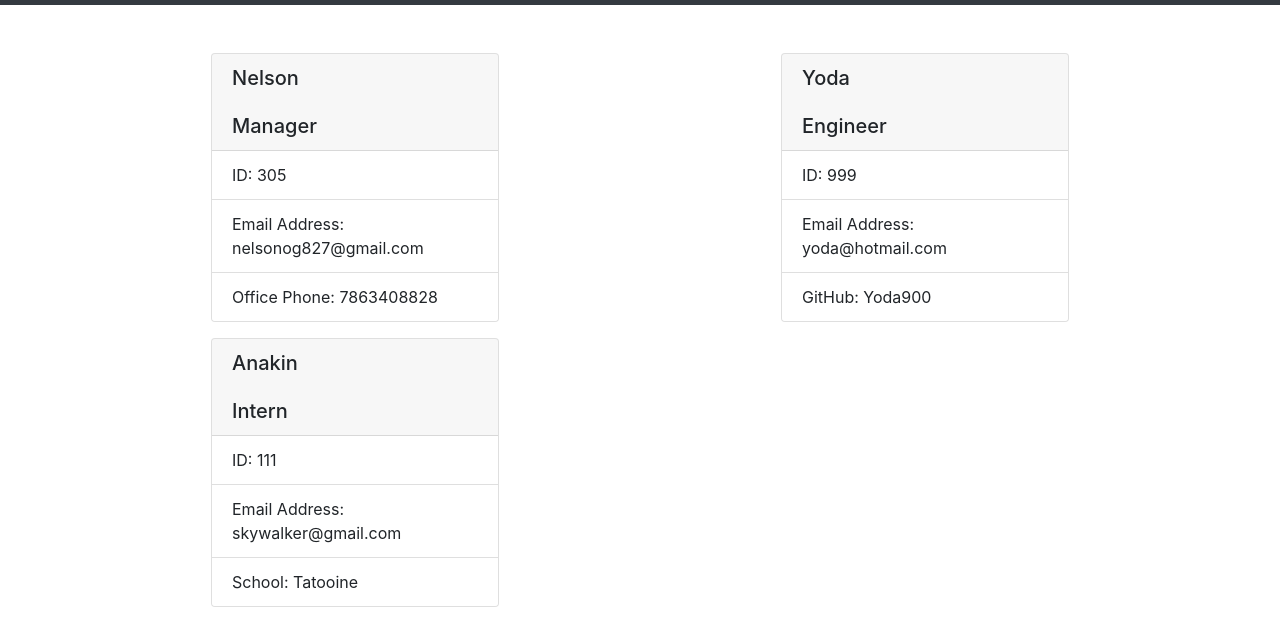
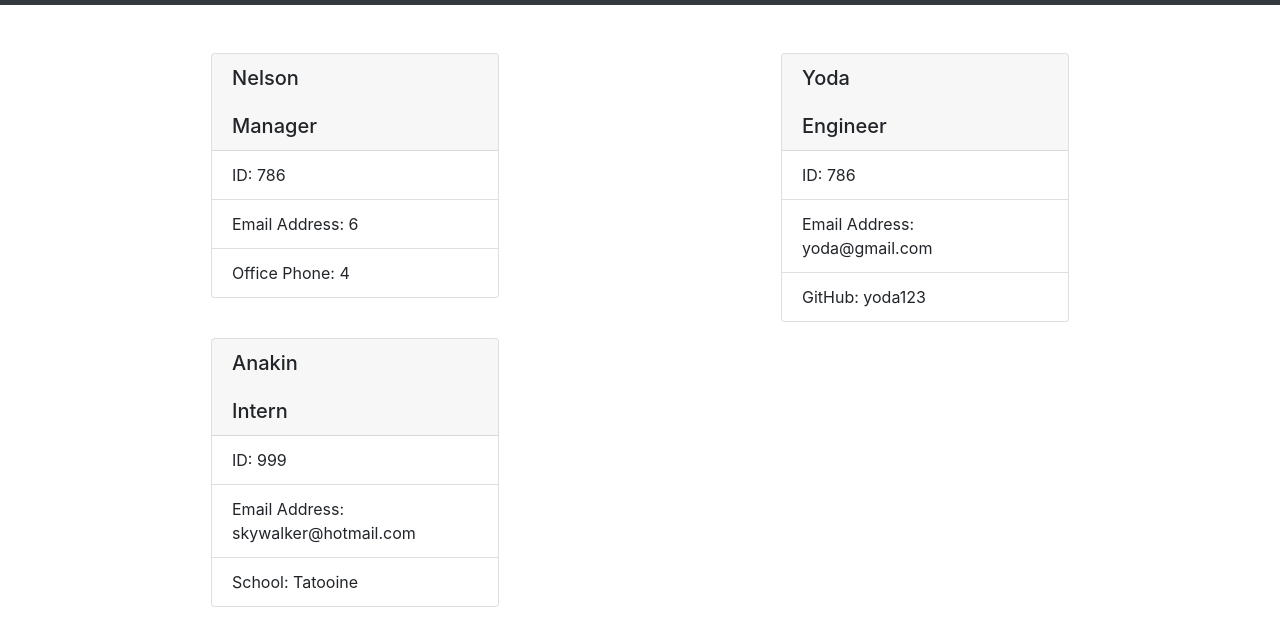
Before and after one commit to NMR-Code/TeamBuilder, a website: page output/team.html in a window 1280 px wide. Shown: the part 51-694 px from the top of the page. Drawn offline with nearby package versions, Linux system fonts and the light colour scheme.

```diff
--- a/output/team.html
+++ b/output/team.html
@@ -16,26 +16,26 @@
             <div class="card mx-auto mb-3" style="width: 18rem">
             <h5 class="card-header">Nelson<br /><br />Manager</h5>
             <ul class="list-group list-group-flush">
-                <li class="list-group-item">ID: 305</li>
-                <li class="list-group-item">Email Address: nelsonog827@gmail.com</li>
-                <li class="list-group-item">Office Phone: 7863408828</li>
+                <li class="list-group-item">ID: 786</li>
+                <li class="list-group-item">Email Address: 6</li>
+                <li class="list-group-item">Office Phone: 4</li>
             </ul>
             </div>
         </div><div class="col-6">
             <div class="card mx-auto mb-3" style="width: 18rem">
             <h5 class="card-header">Yoda<br /><br />Engineer</h5>
             <ul class="list-group list-group-flush">
-                <li class="list-group-item">ID: 999</li>
-                <li class="list-group-item">Email Address: yoda@hotmail.com</li>
-                <li class="list-group-item">GitHub: Yoda900</li>
+                <li class="list-group-item">ID: 786</li>
+                <li class="list-group-item">Email Address: yoda@gmail.com</li>
+                <li class="list-group-item">GitHub: yoda123</li>
             </ul>
             </div>
         </div><div class="col-6">
             <div class="card mx-auto mb-3" style="width: 18rem">
             <h5 class="card-header">Anakin<br /><br />Intern</h5>
             <ul class="list-group list-group-flush">
-                <li class="list-group-item">ID: 111</li>
-                <li class="list-group-item">Email Address: skywalker@gmail.com</li>
+                <li class="list-group-item">ID: 999</li>
+                <li class="list-group-item">Email Address: skywalker@hotmail.com</li>
                 <li class="list-group-item">School: Tatooine</li>
             </ul>
             </div>
```
Also changed, not shown: 1 other file.
